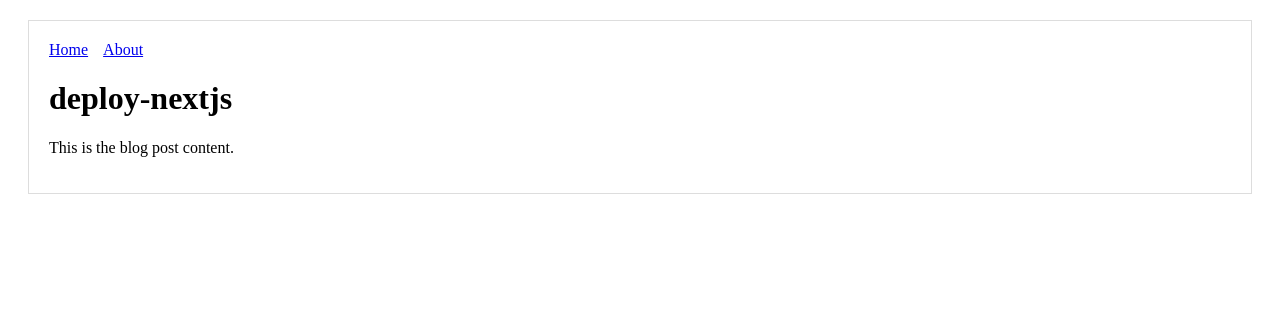
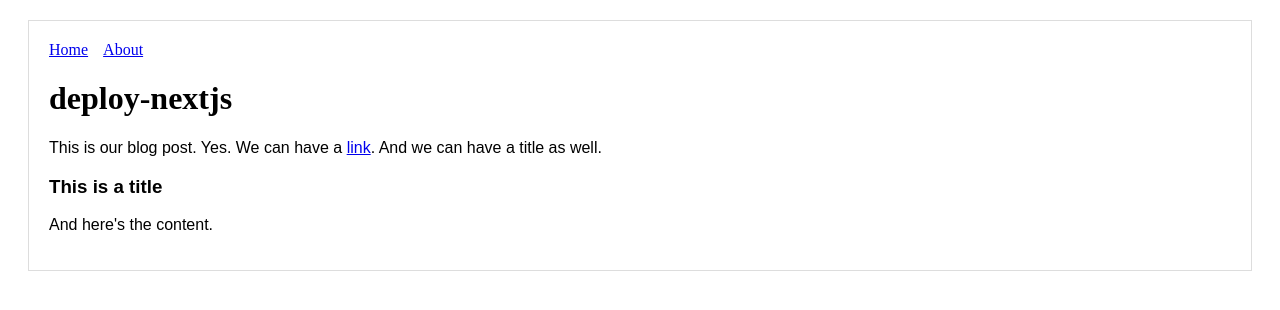
Before and after one commit to yellowdog-forever/hello-next, a Next.js app: page /p/deploy-nextjs in a window 1280 px wide. Shown: the top 310 px of the page. Built offline with nearby package versions, Linux system fonts and the light colour scheme.

Commit message:
添加markdown样式

```diff
--- a/package.json
+++ b/package.json
@@ -16,6 +16,7 @@
     "isomorphic-unfetch": "^3.0.0",
     "next": "^9.3.0",
     "react": "^16.13.0",
-    "react-dom": "^16.13.0"
+    "react-dom": "^16.13.0",
+    "react-markdown": "^4.3.1"
   }
 }
--- a/pages/p/[id].js
+++ b/pages/p/[id].js
@@ -1,13 +1,45 @@
-import { useRouter } from 'next/router'
-import Layout from '../../components/MyLayout.js'
+import { useRouter } from 'next/router';
+import Markdown from 'react-markdown';
+import Layout from '../../components/MyLayout';
 
-export default function Post() {
-  const router = useRouter()
-
+export default () => {
+  const router = useRouter();
   return (
     <Layout>
       <h1>{router.query.id}</h1>
-      <p>This is the blog post content.</p>
+      <div className="markdown">
+        <Markdown
+          source={`
+This is our blog post.
+Yes. We can have a [link](/link).
+And we can have a title as well.
+
+### This is a title
+
+And here's the content.
+      `}
+        />
+      </div>
+      <style jsx>{`
+        .markdown {
+          font-family: 'Arial';
+        }
+
+        .markdown a {
+          text-decoration: none;
+          color: blue;
+        }
+
+        .markdown a:hover {
+          opacity: 0.6;
+        }
+
+        .markdown h3 {
+          margin: 0;
+          padding: 0;
+          text-transform: uppercase;
+        }
+      `}</style>
     </Layout>
-  )
-}
+  );
+};
```
Also changed, not shown: QA/01.md (+15 -0 lines), 1 other file (tests, documents, lock files or other folders).
